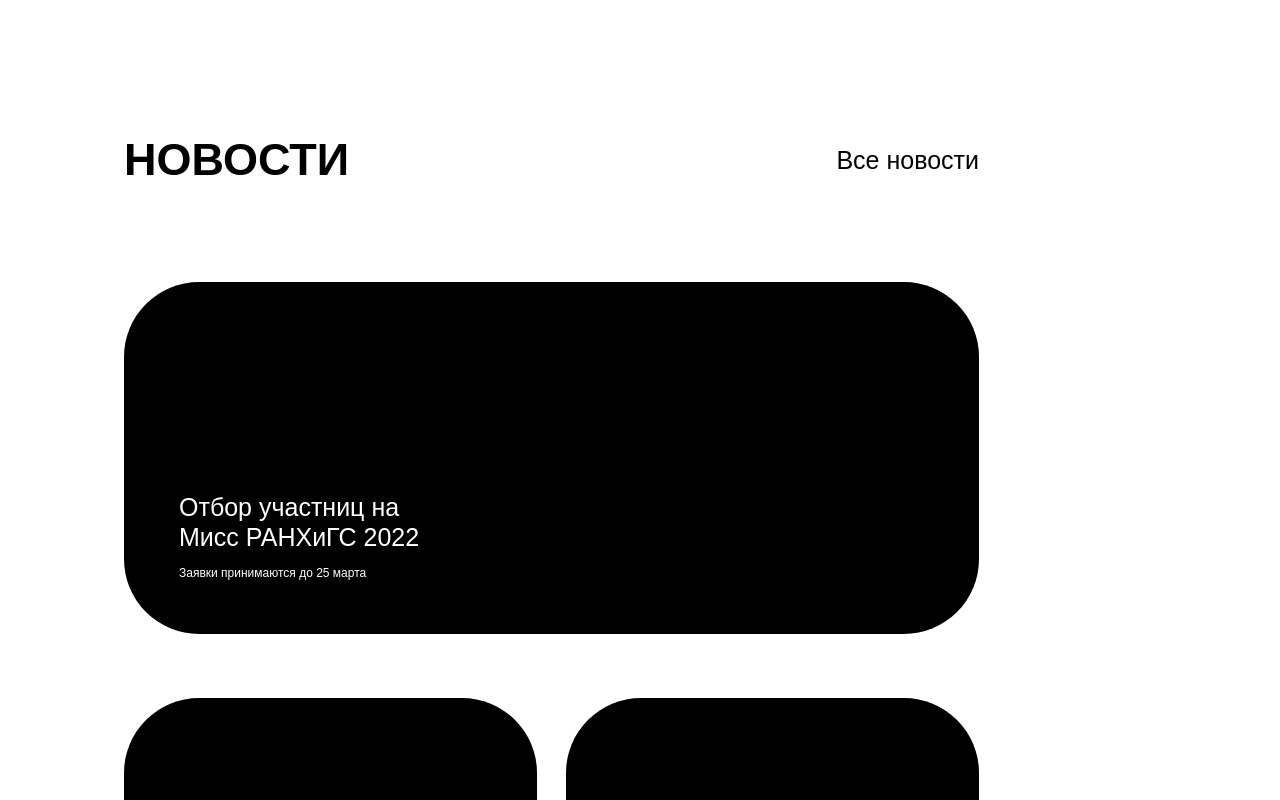
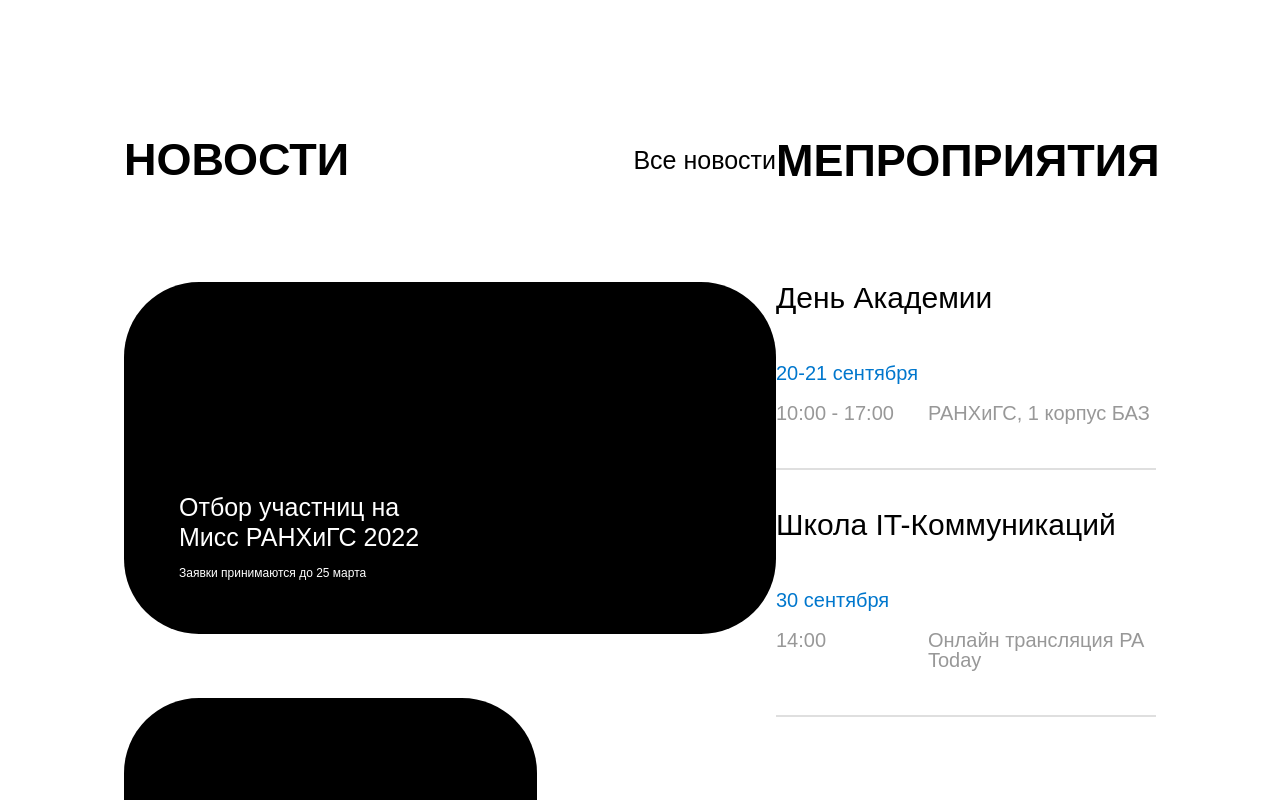
Before and after one commit to snickersnasian/ssa, a React (Create React App) app in the folder client/: page / in a window 1280 px wide. Shown: the part 1360-2160 px from the top of the page. Built offline with nearby package versions, Linux system fonts and the light colour scheme.

Commit message:
add events and loop text components

```diff
--- /dev/null
+++ b/client/src/components/BannerLoop.js
@@ -0,0 +1,12 @@
+import React from 'react'
+
+
+export const BannerLoop = (props) => {
+
+
+    return (
+        <div className="loop-text">
+            <img src={props.image} alt="" />
+        </div>
+    )
+}
--- a/client/src/components/Events.js
+++ b/client/src/components/Events.js
@@ -0,0 +1,27 @@
+import React from "react";
+import { EventsCard } from "./EventsCard"
+import events from "../testDB/events.json"
+
+export const Events = () => {
+
+    const eventsRender = (props) => {
+        return props.map((element,index) => {
+            return (<EventsCard
+                title = {element.title}
+                date = {element.date}
+                time = {element.time}
+                place = {element.place}
+                key = {index}
+            />)
+        });
+    }
+
+    return (
+        <div className="events">
+            <div className="events-header">
+                <p>Мепроприятия</p>
+            </div>
+            {eventsRender(events)}
+        </div>
+    )
+}
--- a/client/src/components/EventsCard.js
+++ b/client/src/components/EventsCard.js
@@ -0,0 +1,21 @@
+import React from "react";
+
+export const EventsCard = (props) => {
+
+
+
+    return (
+        <div className="events-card">
+            <div className="events-card-header"><p>{ props.title }</p></div>
+
+            <div className="date-time-place-wrapper">
+                <div className="event-date"><p>{ props.date }</p></div>
+
+                <div className="event-card-time-place">
+                    <div className="event-time"><p>{ props.time }</p></div>
+                    <div className="events-card-place"><p>{ props.place }</p></div>
+                </div>
+            </div>
+        </div>
+    )
+}
--- a/client/src/index.css
+++ b/client/src/index.css
@@ -351,3 +351,98 @@
     line-height: 12px;
     max-width: 250px
 }
+
+/* Events */
+
+.news-events-align {
+    margin-bottom: 240px;
+
+    display: flex;
+    justify-content: space-between
+}
+
+.events {
+    width: 380px;
+}
+
+.events-header {
+    margin-bottom: 100px;
+
+    font-size: 45px;
+    text-transform: uppercase;
+    font-weight: bold;
+}
+
+/* EventsCard */
+
+.events-card {
+    margin-bottom: 40px;
+    border-bottom: 2px solid #DFDFDF;
+}
+
+.events-card-header {
+    margin-bottom: 50px;
+
+    font-size: 30px;
+    font-weight: normal;
+}
+.date-time-place-wrapper {
+    display: flex;
+    flex-direction: column;
+    justify-content: space-between;
+}
+
+.event-card-time-place {
+    display: flex;
+    justify-content: space-between;
+
+    margin-bottom: 45px;
+}
+
+.event-date {
+    margin-bottom: 20px;
+
+    font-size: 20px;
+    color: #0077CD;
+    font-weight: normal;
+}
+
+.event-time {
+    font-size: 20px;
+    color: #989898;
+    font-weight: normal;
+}
+
+.events-card-place {
+    width: 228px;
+
+    font-size: 20px;
+    color: #989898;
+    font-weight: normal;
+}
+
+/* Banner loop */
+
+.loop-text{
+    position: relative;
+    left: -124px;
+    width: 100vw;
+    overflow: hidden;
+  }
+
+  .loop-text img{
+    position: relative;
+    margin-bottom: 120px;
+    animation: loop-text infinite
+    linear 10s;
+
+  }
+
+  @keyframes loop-text {
+    0% {
+      right: 4420px;
+    }
+    100% {
+      right: 0;
+    }
+  }
--- a/client/src/pages/MainPage.js
+++ b/client/src/pages/MainPage.js
@@ -3,6 +3,11 @@
 import { BigTitle } from '../components/BigTitle'
 import { Reception } from '../components/Reception'
 import { News } from '../components/News'
+import { Events } from '../components/Events'
+import teamValues from '../media/imgs/teamValues.svg'
+import { BannerLoop } from '../components/BannerLoop'
+
+
 
 export const MainPage = () => {
     return (
@@ -10,7 +15,13 @@
             <Navbar />
             <BigTitle />
             <Reception />
-            <News />
+            <div className="news-events-align">
+                <News />
+                <Events />
+            </div>
+            <BannerLoop
+                image = {teamValues}
+            />
         </div>
     )
 }
--- /dev/null
+++ b/client/src/testDB/events.json
@@ -0,0 +1,14 @@
+[
+    {
+        "title": "День Академии",
+        "date": "20-21 сентября",
+        "time": "10:00 - 17:00",
+        "place": "РАНХиГС, 1 корпус БАЗ"
+    },
+    {
+        "title": "Школа IT-Коммуникаций",
+        "date": "30 сентября",
+        "time": "14:00",
+        "place": "Онлайн трансляция PA Today"
+    }
+]
```
Also changed, not shown: client/src/media/imgs/teamValues.svg (added).
